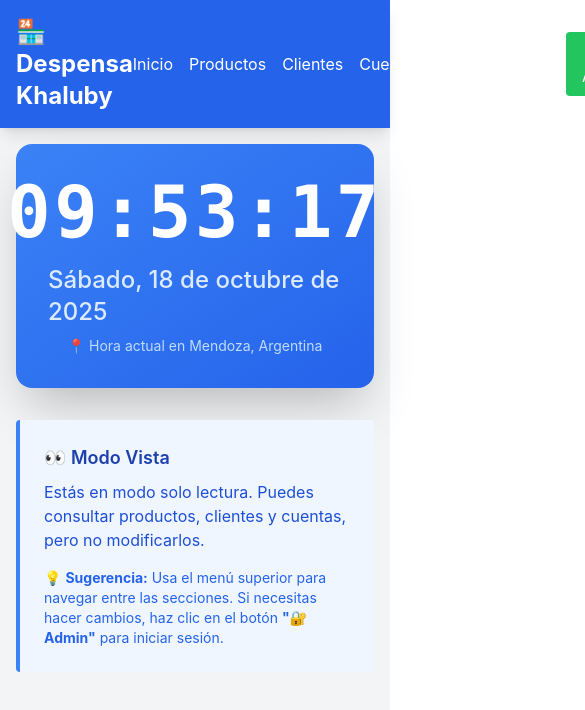
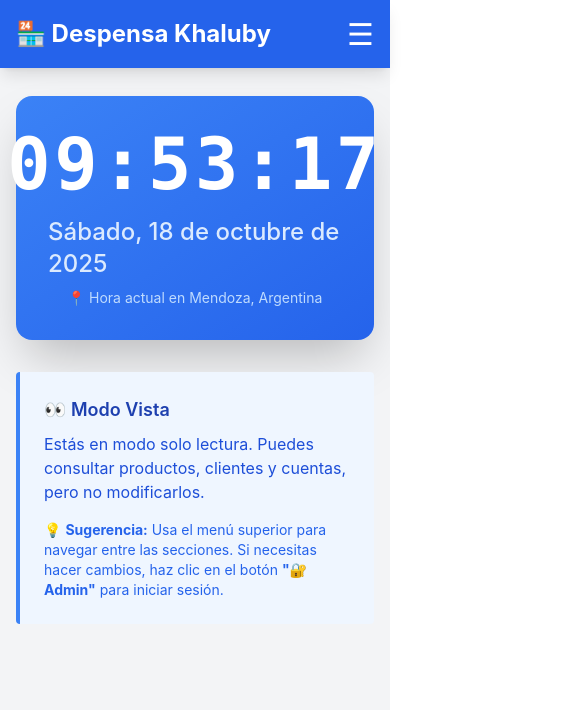
Before and after one commit to victorjanco1992/despensa-app, a React (Vite) app in the folder frontend/: page / in a window 390 px wide. Shown: the top 710 px of the page, 585 px wide, since content can reach past the window. Built offline with nearby package versions, Linux system fonts and the light colour scheme; no server answers; the HTML template or start-up script is replaced by a standard one.

Commit message:
Add responsive menu and improve layout structure

```diff
--- a/frontend/src/components/Layout.jsx
+++ b/frontend/src/components/Layout.jsx
@@ -1,29 +1,46 @@
-// frontend/src/components/Layout.jsx
+import { useState } from 'react';
 import { Outlet, Link, useNavigate } from 'react-router-dom';
 import { useAuthStore } from '../stores/authStore';
 
 export default function Layout() {
   const { isAuthenticated, logout } = useAuthStore();
   const navigate = useNavigate();
+  const [menuOpen, setMenuOpen] = useState(false);
 
   const handleLogout = () => {
     logout();
     navigate('/');
+    setMenuOpen(false);
   };
 
   const handleLogin = () => {
     navigate('/login');
+    setMenuOpen(false);
   };
+
+  const toggleMenu = () => setMenuOpen(!menuOpen);
+  const closeMenu = () => setMenuOpen(false);
 
   return (
     <div className="min-h-screen bg-gray-100">
-      <nav className="bg-blue-600 text-white p-4 shadow-lg">
+      {/* NAVBAR */}
+      <nav className="bg-blue-600 text-white p-4 shadow-lg fixed top-0 left-0 w-full z-50">
         <div className="container mx-auto flex justify-between items-center">
+          {/* Logo */}
           <h1 className="text-2xl font-bold">🏪 Despensa Khaluby</h1>
-          <div className="flex gap-4 items-center">
-            {/* Inicio siempre visible */}
+
+          {/* Botón hamburguesa (solo móvil) */}
+          <button
+            onClick={toggleMenu}
+            className="md:hidden text-3xl focus:outline-none"
+            aria-label="Abrir menú"
+          >
+            {menuOpen ? '✕' : '☰'}
+          </button>
+
+          {/* Menú de escritorio */}
+          <div className="hidden md:flex gap-4 items-center">
             <Link to="/" className="hover:underline">Inicio</Link>
-
             <Link to="/productos" className="hover:underline">Productos</Link>
             <Link to="/clientes" className="hover:underline">Clientes</Link>
             <Link to="/cuentas" className="hover:underline">Cuentas</Link>
@@ -46,8 +63,51 @@ export default function Layout() {
             )}
           </div>
         </div>
+
+        {/* Menú móvil desplegable */}
+        <div
+          className={`md:hidden bg-blue-700 transition-all duration-300 overflow-hidden ${
+            menuOpen ? 'max-h-96 opacity-100 py-4' : 'max-h-0 opacity-0'
+          }`}
+        >
+          <div className="flex flex-col items-center space-y-3">
+            <Link to="/" onClick={closeMenu} className="hover:underline">
+              Inicio
+            </Link>
+            <Link to="/productos" onClick={closeMenu} className="hover:underline">
+              Productos
+            </Link>
+            <Link to="/clientes" onClick={closeMenu} className="hover:underline">
+              Clientes
+            </Link>
+            <Link to="/cuentas" onClick={closeMenu} className="hover:underline">
+              Cuentas
+            </Link>
+            <Link to="/transferencias" onClick={closeMenu} className="hover:underline">
+              Transferencias
+            </Link>
+
+            {isAuthenticated ? (
+              <button
+                onClick={handleLogout}
+                className="bg-red-500 hover:bg-red-600 px-4 py-2 rounded w-32"
+              >
+                Salir
+              </button>
+            ) : (
+              <button
+                onClick={handleLogin}
+                className="bg-green-500 hover:bg-green-600 px-4 py-2 rounded w-32"
+              >
+                🔐 Admin
+              </button>
+            )}
+          </div>
+        </div>
       </nav>
-      <main className="container mx-auto p-4">
+
+      {/* Contenido principal (con padding para el navbar fijo) */}
+      <main className="container mx-auto p-4 pt-24">
         <Outlet />
       </main>
     </div>
```
